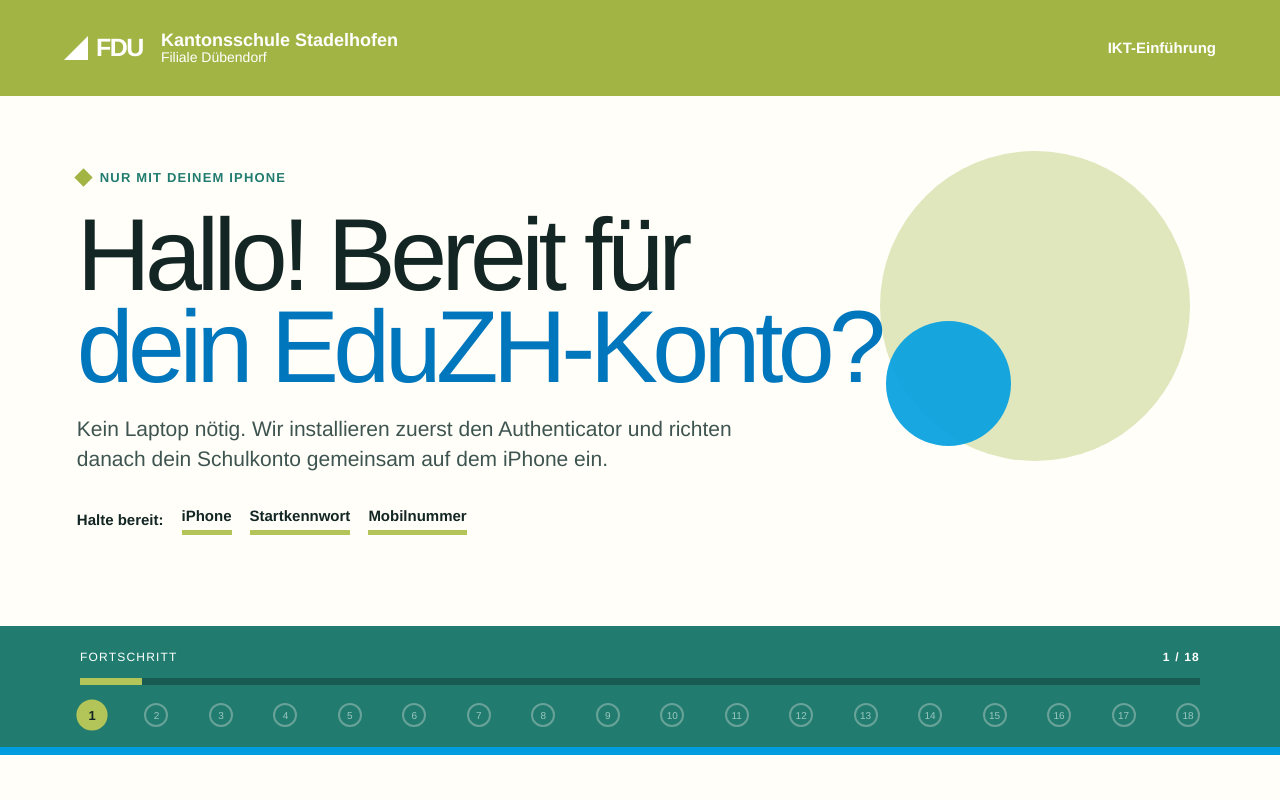
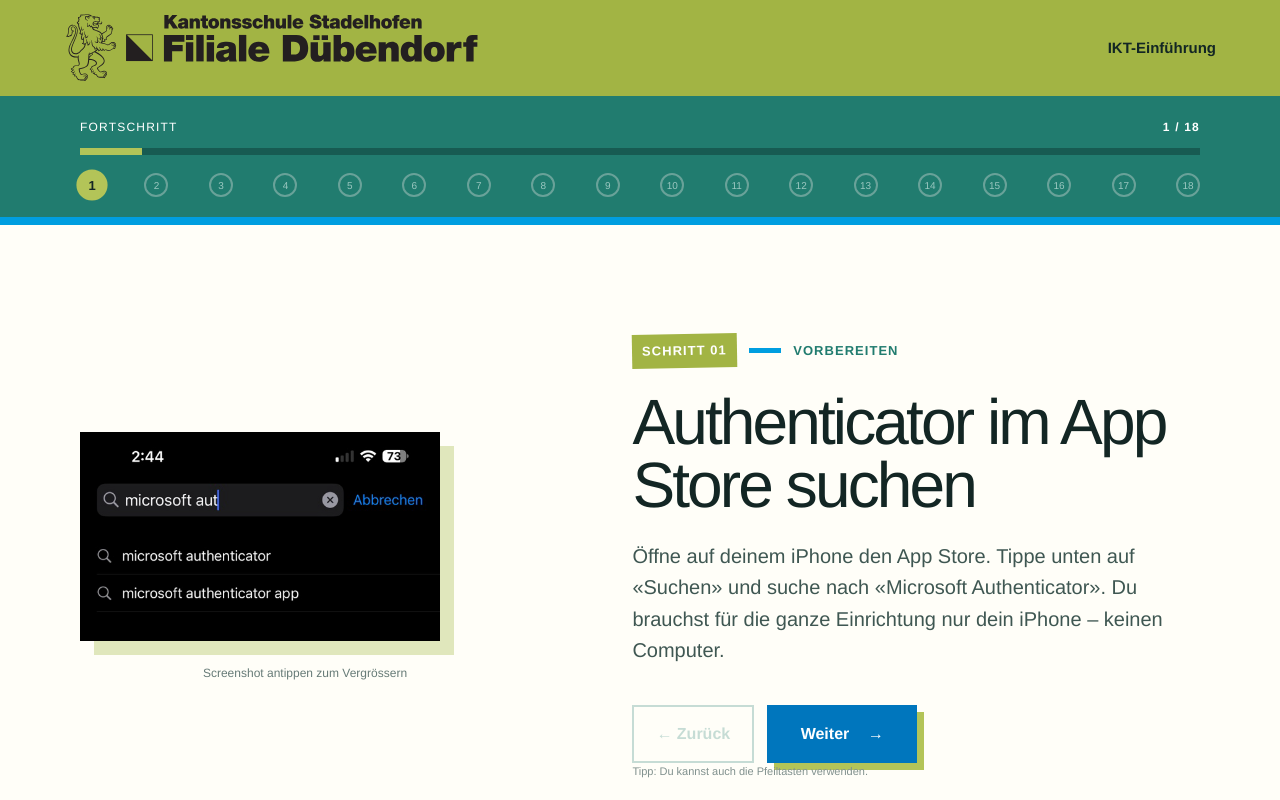
Before and after one commit to CyrilBlum/ikt-intro, a Next.js app: page / in a window 1280 px wide. Shown: the top 800 px of the page. Built offline with nearby package versions, Linux system fonts and the light colour scheme.

Commit message:
Move guide above fold and update Microsoft sign-in step

```diff
--- a/app/globals.css
+++ b/app/globals.css
@@ -5,23 +5,10 @@
 html { scroll-behavior:smooth; }
 body { margin:0; background:var(--paper); color:var(--ink); font-family:"Helvetica Neue", Helvetica, Arial, sans-serif; }
 button,a { font:inherit; }
-.topbar { min-height:96px; padding:14px clamp(20px,5vw,72px); display:flex; align-items:center; gap:18px; background:var(--fdu); color:#fff; }
-.brand { display:flex; align-items:center; gap:8px; color:#fff; font-size:25px; font-weight:900; text-decoration:none; letter-spacing:-1.5px; }
-.triangle { width:0; height:0; border-top:24px solid transparent; border-right:24px solid #fff; display:block; }
-.top-title { display:flex; flex-direction:column; font-size:14px; line-height:1.05; }
-.top-title strong { font-size:18px; }
-.account { margin-left:auto; font-weight:800; font-size:15px; }
-.hero { max-width:1280px; margin:auto; padding:72px max(6vw,24px) 64px; min-height:530px; position:relative; overflow:hidden; }
-.hero:before,.hero:after { content:""; position:absolute; z-index:-1; border-radius:50%; }
-.hero:before { width:310px; height:310px; right:7%; top:55px; background:var(--pale); }
-.hero:after { width:125px; height:125px; right:21%; top:225px; background:var(--blue); opacity:.9; }
-.eyebrow { display:flex; gap:10px; align-items:center; text-transform:uppercase; letter-spacing:.09em; font-weight:900; font-size:13px; color:var(--teal); }
-.eyebrow span { width:13px; height:13px; background:var(--fdu); transform:rotate(45deg); }
-h1 { margin:21px 0; max-width:980px; font-size:clamp(50px,8vw,103px); line-height:.9; letter-spacing:-.055em; }
-h1 em { color:var(--deep-blue); font-style:normal; }
-.hero>p { max-width:680px; font-size:21px; line-height:1.45; color:#3e5450; }
-.prep { margin-top:30px; display:flex; gap:10px 18px; flex-wrap:wrap; align-items:center; font-size:15px; }
-.prep span { font-weight:800; border-bottom:5px solid var(--lime); padding-bottom:3px; }
+.topbar { min-height:96px; padding:12px clamp(20px,5vw,72px); display:flex; align-items:center; gap:18px; background:var(--fdu); }
+.brand { display:flex; align-items:center; text-decoration:none; }
+.official-logo { display:block; width:min(430px,62vw); height:68px; object-fit:contain; object-position:left center; }
+.account { margin-left:auto; font-weight:900; font-size:15px; color:var(--ink); }
 .progress { background:var(--teal); color:#fff; padding:22px max(6vw,24px) 20px; position:sticky; top:0; z-index:4; border-bottom:8px solid var(--blue); }
 .progress-copy { max-width:1120px; margin:auto; display:flex; justify-content:space-between; text-transform:uppercase; letter-spacing:.1em; font-size:12px; }
 .progress-copy strong { color:#fff; }
@@ -32,7 +19,7 @@
 .dots button span { display:grid; place-content:center; width:24px; height:24px; border:2px solid #69a299; border-radius:50%; font-size:10px; transition:.2s; }
 .dots button.done span { background:#69a299; color:#fff; }
 .dots button.active span { background:var(--lime); color:var(--ink); border-color:var(--lime); transform:scale(1.3); font-weight:900; }
-.guide { max-width:1180px; margin:auto; padding:78px 30px 110px; display:grid; grid-template-columns:minmax(280px,450px) 1fr; gap:clamp(55px,8vw,110px); align-items:center; min-height:790px; position:relative; }
+.guide { max-width:1180px; margin:auto; padding:54px 30px 110px; display:grid; grid-template-columns:minmax(280px,450px) 1fr; gap:clamp(55px,8vw,110px); align-items:center; min-height:720px; position:relative; }
 .guide:after { content:""; position:absolute; left:0; right:0; bottom:25px; height:14px; background:var(--lime); box-shadow:0 15px 0 var(--blue),0 30px 0 var(--teal); border-radius:0 30px 30px 0; width:42%; }
 .phone-wrap { text-align:center; }
 .screenshot { display:block; margin:auto; padding:0; border:0; background:transparent; cursor:zoom-in; position:relative; }
@@ -62,8 +49,7 @@
 .lightbox img { max-height:92vh; max-width:94vw; }
 .lightbox button { position:absolute; right:25px; top:18px; width:48px; height:48px; border-radius:50%; border:2px solid #fff; color:#fff; background:transparent; font-size:30px; cursor:pointer; }
 @media (max-width:760px) {
-  .topbar { min-height:74px; padding:10px 18px; } .brand { font-size:20px; } .triangle { border-top-width:18px; border-right-width:18px; } .top-title { display:none; } .account { font-size:13px; }
-  .hero { padding:48px 22px 46px; min-height:0; } .hero:before { width:150px; height:150px; right:-40px; } .hero:after { width:65px; height:65px; right:8%; top:135px; } .hero>p { font-size:17px; }
+  .topbar { min-height:72px; padding:8px 16px; } .official-logo { width:min(290px,72vw); height:54px; } .account { display:none; }
   .progress { padding:17px 18px; } .dots button span { width:15px; height:15px; font-size:0; border-width:1px; } .dots button.active span { font-size:7px; }
   .guide { padding:55px 22px 90px; grid-template-columns:1fr; gap:52px; min-height:0; }
   .guide:after { width:70%; } .screenshot img { width:min(84vw,320px); max-height:560px; box-shadow:10px 10px 0 var(--pale); }
--- a/app/page.tsx
+++ b/app/page.tsx
@@ -7,7 +7,7 @@
   { image: "appstore-02-laden.jpg", phase: "Vorbereiten", title: "Microsoft Authenticator laden", text: "Wähle die App «Microsoft Authenticator» von Microsoft aus und tippe auf «Laden». Warte, bis die Installation abgeschlossen ist, und öffne die App." },
   { image: "appstore-03-annehmen.jpg", phase: "Vorbereiten", title: "Datenschutzbestimmungen annehmen", text: "Beim ersten Start informiert dich die App über erforderliche Diagnosedaten. Lies den Hinweis und tippe auf «Annehmen»." },
   { image: "appstore-04-weiter.jpg", phase: "Vorbereiten", title: "Einführung fortsetzen", text: "Die freiwillige Freigabe zusätzlicher Nutzungsdaten kannst du ausgeschaltet lassen. Tippe unten auf «Weiter»." },
-  { image: "appstore-05-ueberspringen.jpg", phase: "Vorbereiten", title: "Persönliche Anmeldung überspringen", text: "Tippe oben rechts auf «Überspringen». Das EduZH-Schulkonto wird später automatisch mit der App verbunden. Lass den Authenticator installiert und kehre zu Safari zurück." },
+  { image: "appstore-05-microsoft-anmelden.png", phase: "Vorbereiten", title: "Bei Microsoft anmelden", text: "Tippe auf «Bei Microsoft anmelden». Verwende danach dein EduZH-Schulkonto mit der Endung @stud.edu.zh.ch. So ist der Authenticator bereit für die nächsten Schritte." },
   { image: "IMG_0677.PNG", phase: "Anmelden", title: "Mit dem EduZH-Konto anmelden", text: "Gib deine vollständige Schul-E-Mail-Adresse ein (z. B. muster.max@stud.edu.zh.ch) und tippe auf «Weiter». Verwende anschliessend das Startkennwort, das du von der Schule erhalten hast.", tip: "Achte auf die Endung @stud.edu.zh.ch." },
   { image: "IMG_0678.PNG", phase: "Authenticator", title: "Microsoft Authenticator installieren", text: "Installiere die kostenlose App «Microsoft Authenticator» auf deinem Smartphone. Kehre danach zu dieser Seite im Browser zurück und tippe auf «Weiter»." },
   { image: "IMG_0679.PNG", phase: "Authenticator", title: "Konto mit der App koppeln", text: "Tippe auf den blauen Link zum Koppeln des Kontos. Dein Smartphone öffnet den Authenticator automatisch und richtet das Schulkonto ein." },
@@ -46,17 +46,9 @@
   return (
     <main>
       <header className="topbar">
-        <a className="brand" href="#top" aria-label="Zum Anfang"><span className="triangle" />FDU</a>
-        <div className="top-title"><strong>Kantonsschule Stadelhofen</strong><span>Filiale Dübendorf</span></div>
+        <a className="brand" href="#top" aria-label="Zum Anfang"><img className="official-logo" src="/fdu-logo-schwarz.svg" alt="Kantonsschule Stadelhofen – Filiale Dübendorf" /></a>
         <span className="account">IKT-Einführung</span>
       </header>
-
-      <section className="hero" id="top">
-        <div className="eyebrow"><span /> Nur mit deinem iPhone</div>
-        <h1>Hallo! Bereit für<br /><em>dein EduZH-Konto?</em></h1>
-        <p>Kein Laptop nötig. Wir installieren zuerst den Authenticator und richten danach dein Schulkonto gemeinsam auf dem iPhone ein.</p>
-        <div className="prep"><strong>Halte bereit:</strong><span>iPhone</span><span>Startkennwort</span><span>Mobilnummer</span></div>
-      </section>
 
       <nav className="progress" aria-label="Fortschritt">
         <div className="progress-copy"><span>Fortschritt</span><strong>{current + 1} / {steps.length}</strong></div>
@@ -66,7 +58,7 @@
         </div>
       </nav>
 
-      <section className="guide" aria-live="polite">
+      <section className="guide" id="top" aria-live="polite">
         <div className="phone-wrap">
           <button className="screenshot" onClick={() => setZoom(true)} aria-label="Screenshot vergrössern">
             <img src={`/screenshots/${step.image}`} alt={`Screenshot zu Schritt ${current + 1}: ${step.title}`} />
```
Also changed, not shown: public/fdu-logo-schwarz.svg (added), public/screenshots/appstore-05-microsoft-anmelden.png (added).
